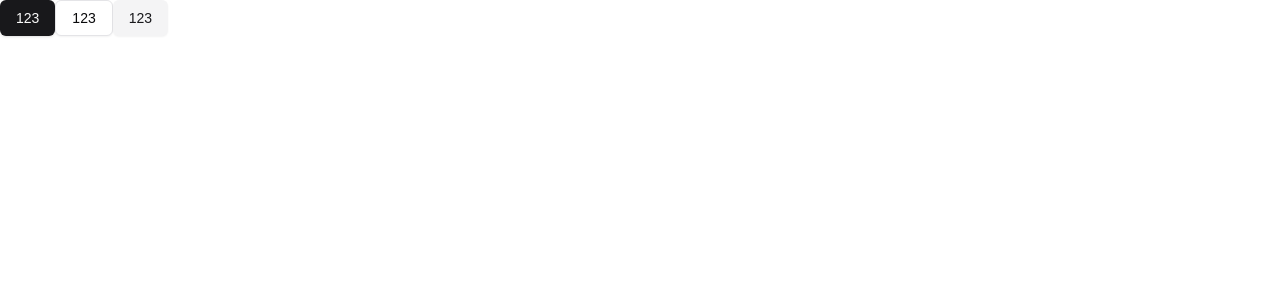
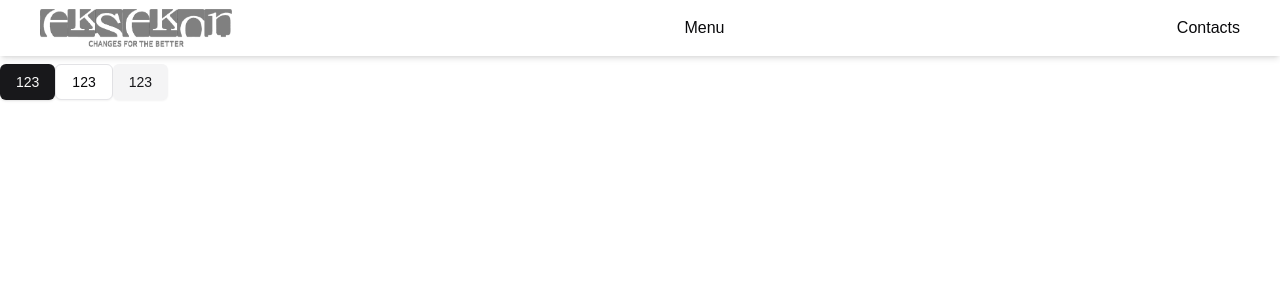
Before and after one commit to leonraz58/eksekonnext, a Next.js app: page / in a window 1280 px wide. Shown: the top 300 px of the page. Built offline with nearby package versions, Linux system fonts and the light colour scheme.

Commit message:
add Header component

```diff
--- a/app/page.tsx
+++ b/app/page.tsx
@@ -1,11 +1,16 @@
 import {Button} from "@/components/ui/button";
+import React from "react";
+import Header from "@/components/header";
 
 export default function Home() {
   return (
-    <div>
+    <div className={'mt-16'}>
+        <Header/>
       <Button>123</Button>
       <Button variant={'outline'}>123</Button>
       <Button variant={'secondary'}>123</Button>
+        {/*<img src="/assets/images/logo.png" alt="123" />*/}
+        {/*<Image src="/assets/images/logo.png" alt="123" width={100} height={100} />*/}
     </div>
   );
 }
--- /dev/null
+++ b/components/header.tsx
@@ -0,0 +1,20 @@
+import React from 'react';
+
+const Header = () => {
+    return (
+        <header className={"fixed top-0 w-full z-10 bg-white/90 shadow-md flex items-center justify-between h-14 px-10"}>
+            <div className={"flex items-center justify-center"}>
+                <img src="/assets/images/logo.png" alt="eksekon" className={'w-48'}/>
+            </div>
+            <div>
+                Menu
+            </div>
+            <div>
+                Contacts
+            </div>
+
+        </header>
+    );
+};
+
+export default Header;
```
Also changed, not shown: public/assets/images/logo.png (added), public/assets/images/main.jpeg (added).
